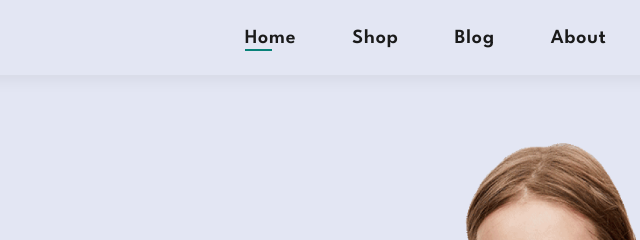
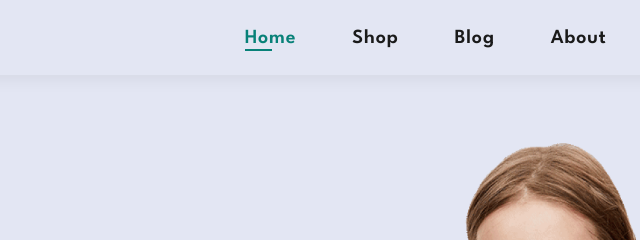
Before and after one commit to andremrks/sara, a website: page index.html in a window 1280 px wide. Shown: the top 240 px of the page, 368-1008 px from the left. Drawn offline with nearby package versions, Linux system fonts and the light colour scheme.

Commit message:
css fixing

```diff
--- a/style.css
+++ b/style.css
@@ -106,7 +106,7 @@ p {
     transition: .25s ease;
 }
 
-.sara__navbar .sara__navbar-navLinks li a:hover, .navbar .sara__navbar-navLinks li a.active, .sara__navbar .toggleMenu a:hover {
+.sara__navbar .sara__navbar-navLinks li a:hover, .sara__navbar .sara__navbar-navLinks li a.active, .sara__navbar .toggleMenu a:hover {
     color: #088178;
 }
 
```
